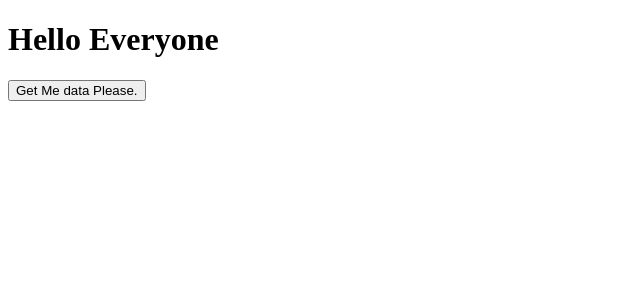
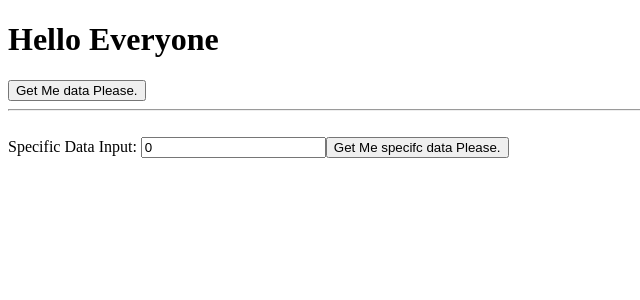
Before and after one commit to NineTailSecurity/TSLang, an Angular app in the folder tsFront/everythingFrontend/: page / in a window 1280 px wide. Shown: the top 300 px of the page, without its empty margins (0-640 px from the left). Built offline with nearby package versions, Linux system fonts and the light colour scheme.

Commit message:
Adding specific select and starting delete.

```diff
--- a/tsFront/everythingFrontend/src/app/app.component.html
+++ b/tsFront/everythingFrontend/src/app/app.component.html
@@ -12,3 +12,10 @@
         </tbody>
     </table>
 </div>
+<hr>
+<br>
+<div>
+    <span> Specific Data Input: </span>
+    <input type="text" [(ngModel)]="inputId">
+    <button (click)="getSpecificData(inputId)"> Get Me specifc data Please. </button>
+</div>
--- a/tsFront/everythingFrontend/src/app/app.component.ts
+++ b/tsFront/everythingFrontend/src/app/app.component.ts
@@ -10,6 +10,8 @@ export class AppComponent implements OnInit {
   title = 'everythingFrontend';
   displayButton: boolean = false;
   data: any = [];
+  specificData: any = [];
+  inputId: number =  0;
   constructor(private http: HttpClient) { }
 
   ngOnInit() {
@@ -22,4 +24,23 @@ export class AppComponent implements OnInit {
       this.displayButton = !this.displayButton;
     });
   }
+
+  insertData() {
+    // Not Implemeted
+  }
+
+  updateData() {
+    // Not Implemeted
+  }
+
+  deleteData() {
+    // Not Implemeted
+  }
+
+  getSpecificData(id: number) {
+    this.http.get<any>('http://localhost:9090/Jobs/' + id).subscribe(data => {
+      this.specificData = data;
+      console.log(this.specificData);
+    });
+  }
 }
--- a/tsFront/everythingFrontend/src/app/app.module.ts
+++ b/tsFront/everythingFrontend/src/app/app.module.ts
@@ -3,6 +3,7 @@ import { BrowserModule } from '@angular/platform-browser';
 import { HttpClientModule } from '@angular/common/http';
 import { AppRoutingModule } from './app-routing.module';
 import { AppComponent } from './app.component';
+import { FormsModule } from '@angular/forms';
 
 @NgModule({
   declarations: [
@@ -11,7 +12,8 @@ import { AppComponent } from './app.component';
   imports: [
     BrowserModule,
     AppRoutingModule,
-    HttpClientModule
+    HttpClientModule,
+    FormsModule
   ],
   providers: [],
   bootstrap: [AppComponent]
```
Also changed, not shown: 1 other file (tests, documents, lock files or other folders).
